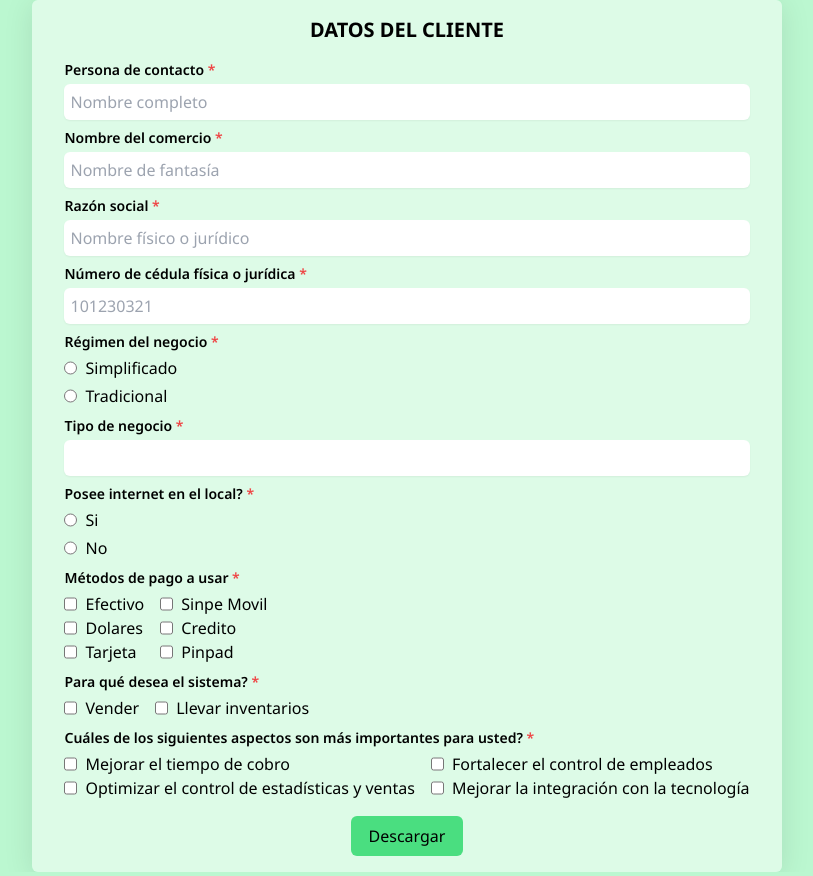
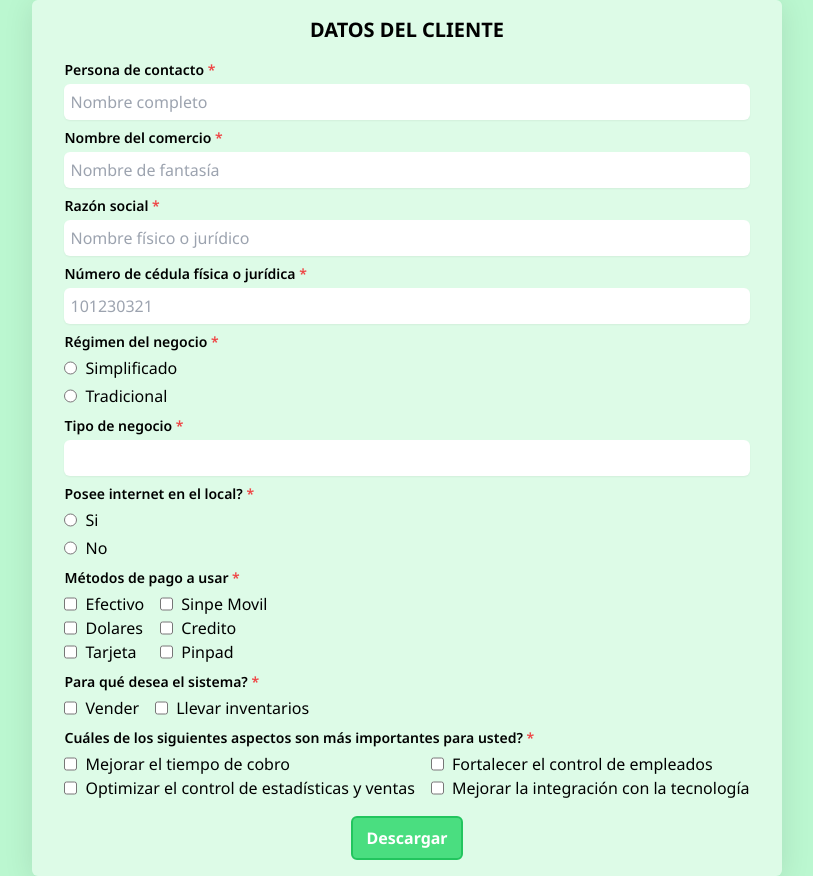
Before and after one commit to CapiFrank/form-initial, a Vue app: page / in a window 1280 px wide. Shown: the whole page, without its empty margins (233-1046 px from the left). Built offline with nearby package versions, Linux system fonts and the light colour scheme.

Commit message:
Se realizan cambios visuales

```diff
--- a/index.html
+++ b/index.html
@@ -10,7 +10,7 @@
       rel="stylesheet"
     />
     <meta name="viewport" content="width=device-width, initial-scale=1.0" />
-    <title>Vite App</title>
+    <title>Formulario Datos del Cliente</title>
   </head>
   <body class="bg-green-200">
     <div id="app"></div>
--- a/src/App.vue
+++ b/src/App.vue
@@ -8,14 +8,14 @@
           <InputText required text="Nombre del comercio" placeholder="Nombre de fantasía" name="fantasia" v-model="properties.fantasia" />
           <InputText required text="Razón social" placeholder="Nombre físico o jurídico" name="razonsocial" v-model="properties.razonsocial" />
           <InputNumber required text="Número de cédula física o jurídica" placeholder="101230321" name="cedula" v-model="properties.cedula" />
-          <RadioButton required text="Régimen del negocio" :options="['Simplificado', 'Tradicional']" name="regimen" v-model="properties.regimen" />
+          <RadioButton required text="Régimen del negocio" placeholder="Restaurante" :options="['Simplificado', 'Tradicional']" name="regimen" v-model="properties.regimen" />
           <InputDatalist required text="Tipo de negocio" :options="['Soda', 'Restaurante', 'Cafeteria', 'Supermercado', 'Salon de belleza', 'Tienda de ropa']" name="tiponegocio" v-model="properties.tiponegocio"></InputDatalist>
           <RadioButton required text="Posee internet en el local?" :options="['Si', 'No']" name="internet" v-model="properties.internet" />
           <InputCheckbox required text="Métodos de pago a usar" :options="['Efectivo', 'Dolares', 'Tarjeta', 'Sinpe Movil', 'Credito', 'Pinpad']" name="metodopago" v-model="properties.metodopago"></InputCheckbox>
           <InputCheckbox required text="Para qué desea el sistema?" :options="['Vender', 'Llevar inventarios']" name="sistema" v-model="properties.sistema"></InputCheckbox>
           <InputCheckbox required v-if="properties.sistema.includes('Llevar inventarios')" text="Cómo desea llevar el inventario?:" :options="['Por unidades', 'Por gramaje(Recetas)']" name="inventario" v-model="properties.inventario"></InputCheckbox>
           <InputCheckbox required text="Cuáles de los siguientes aspectos son más importantes para usted?" name="expectativas" :options="['Mejorar el tiempo de cobro', 'Optimizar el control de estadísticas y ventas', 'Fortalecer el control de empleados', 'Mejorar la integración con la tecnología']" v-model="properties.expectativas"></InputCheckbox>
-          <button type="submit" class="bg-green-400 p-2 m-2 w-28 rounded-md self-center">Descargar</button>
+          <button type="submit" class="bg-green-400 font-bold text-white border-green-500 hover:bg-green-500 focus:bg-green-600 border-2 p-2 m-2 w-28 rounded-md self-center">Descargar</button>
         </form>
       </div>
     </div>
```
Also changed, not shown: 1 other file (tests, documents, lock files or other folders).
